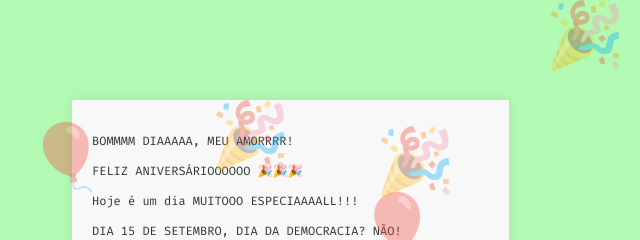
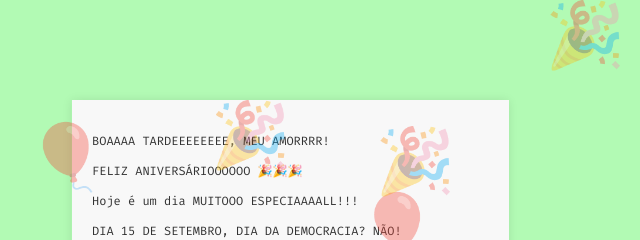
Before and after one commit to viniciussenaa/viniciussena.github.io, a plain HTML site: page index.html in a window 1280 px wide. Both pictures are taken after a click on the element "✉️". Shown: the top 240 px of the page, 350-990 px from the left. Drawn offline with Linux system fonts and the light colour scheme.

Commit message:
Update index.html

```diff
--- a/index.html
+++ b/index.html
@@ -80,7 +80,7 @@
     <div class="letter-emoji" onclick="openLetter()">✉️</div>
     <div class="letter-container" id="letterContainer">
         <div class="letter-content">
-            <p>BOMMMM DIAAAAA, MEU AMORRRR!</p>
+            <p>BOAAAA TARDEEEEEEEE, MEU AMORRRR!</p>
 
             <p>FELIZ ANIVERSÁRIOOOOOO 🎉🎉🎉</p>
 
```
